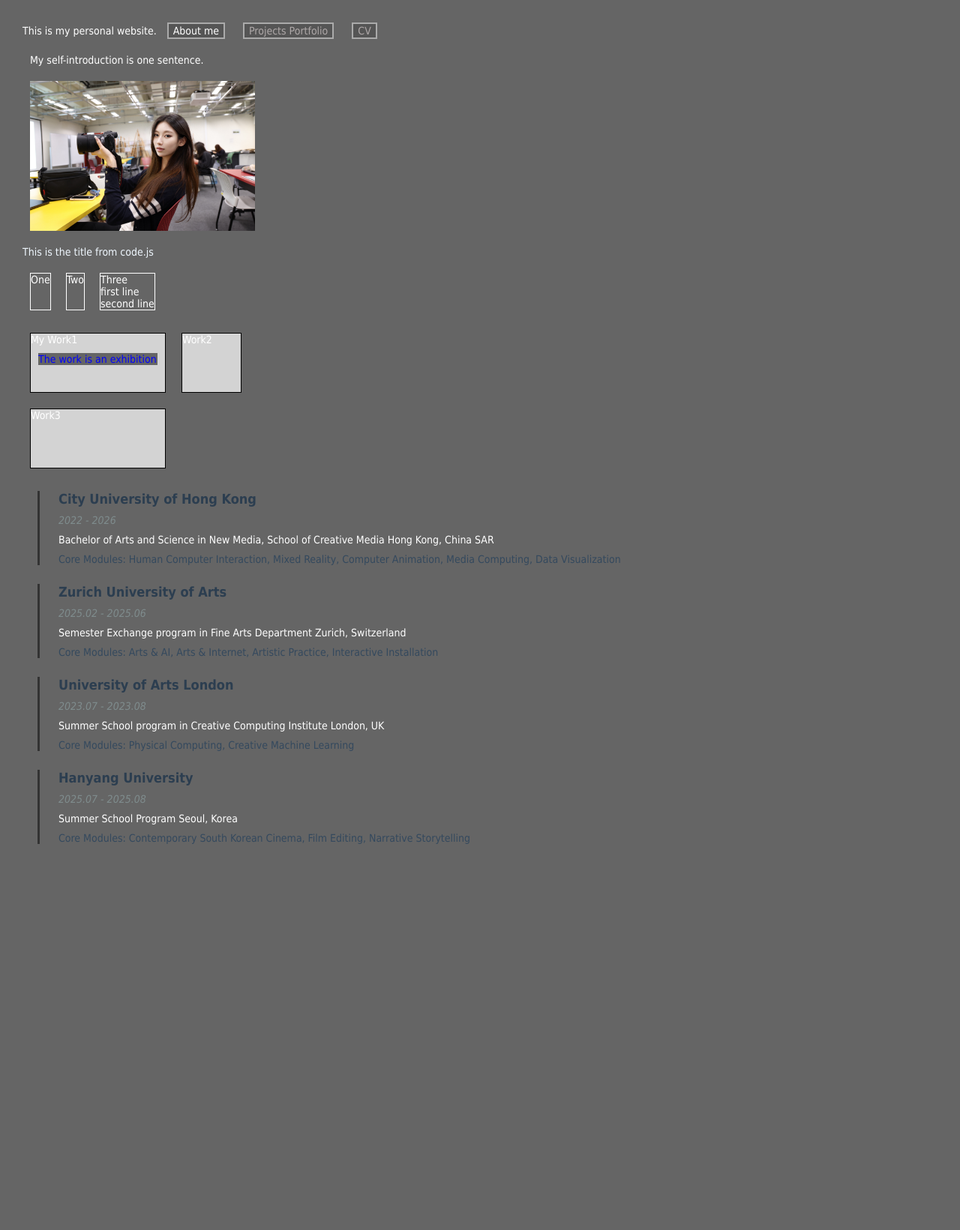
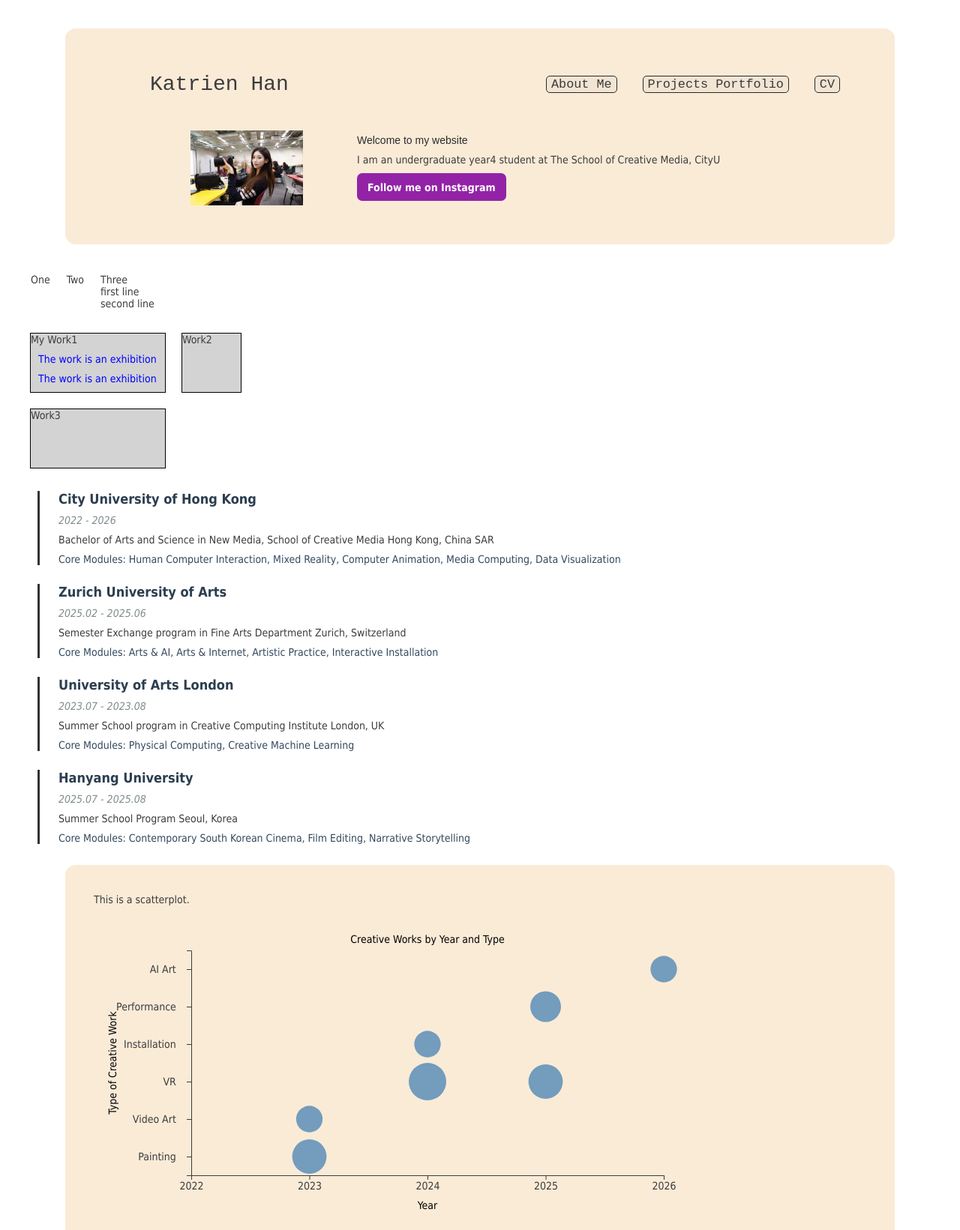
Before and after one commit to katrien1213/KatrienPersonalWebsite, a plain HTML site: page index.html in a window 1280 px wide. Shown: the top 1641 px of the page at 75% size. Before the commit the page ends 1141 px from the top, so only its background shows below. Drawn offline with nearby package versions, Linux system fonts and the light colour scheme.

Commit message:
activity3

```diff
--- /dev/null
+++ b/bar.js
@@ -0,0 +1,84 @@
+// --- Setup dimensions and margins ---
+const margin = {top: 40, right: 30, bottom: 60, left: 120};
+const width = 600 - margin.left - margin.right;
+const height = 400 - margin.top - margin.bottom;
+
+// --- Append SVG inside <section id="vis-bar"> ---
+const svgBar = d3.select("#vis-bar")
+  .append("svg")
+  .attr("width", width + margin.left + margin.right)
+  .attr("height", height + margin.top + margin.bottom)
+  .append("g")
+  .attr("transform", `translate(${margin.left},${margin.top})`);
+
+// --- Data: proficiency (0–100%) ---
+const dataBar = [
+  {software: "UE5", score: 85},
+  {software: "Unity", score: 75},
+  {software: "Blender", score: 90},
+  {software: "Spyder", score: 60},
+  {software: "Figma", score: 80}
+];
+
+// --- Scales ---
+const yBar = d3.scaleBand()
+  .domain(dataBar.map(d => d.software))
+  .range([0, height])
+  .padding(0.2);
+
+const xBar = d3.scaleLinear()
+  .domain([0, 100])
+  .range([0, width]);
+
+// --- Axes ---
+svgBar.append("g")
+  .attr("transform", `translate(0,${height})`)
+  .call(d3.axisBottom(xBar).ticks(5).tickFormat(d => d + "%"));
+
+svgBar.append("g")
+  .call(d3.axisLeft(yBar));
+
+// --- Bars ---
+svgBar.selectAll("rect")
+  .data(dataBar)
+  .enter()
+  .append("rect")
+  .attr("y", d => yBar(d.software))
+  .attr("x", 0)
+  .attr("height", yBar.bandwidth())
+  .attr("width", d => xBar(d.score))
+  .attr("fill", "steelblue")
+  .style("opacity", 0.8);
+
+// --- Labels (numbers at end of bars) ---
+svgBar.selectAll("text.label")
+  .data(dataBar)
+  .enter()
+  .append("text")
+  .attr("class", "label")
+  .attr("x", d => xBar(d.score) + 5)
+  .attr("y", d => yBar(d.software) + yBar.bandwidth() / 1.6)
+  .text(d => d.score + "%")
+  .style("font-size", "12px")
+  .style("fill", "#333");
+
+// --- X-axis annotation (Skill Proficiency %) ---
+svgBar.append("text")
+  .attr("text-anchor", "middle")
+  .attr("x", width / 2)
+  .attr("y", height + 40)
+  .text("Skill Proficiency (%)")
+  .style("font-size", "14px")
+  .style("font-weight", "bold")
+  .style("fill", "#333");
+
+// --- Y-axis annotation (Software) ---
+svgBar.append("text")
+  .attr("text-anchor", "middle")
+  .attr("transform", `rotate(-90)`)
+  .attr("x", -height / 2)
+  .attr("y", -80)
+  .text("Software")
+  .style("font-size", "14px")
+  .style("font-weight", "bold")
+  .style("fill", "#333");
--- a/code.js
+++ b/code.js
@@ -1,5 +1,5 @@
 var title = document.querySelector("h1");
-title.innerHTML = "This is the title from code.js";
+title.innerHTML = "Welcome to my website";
 
 // fetch the button from the DOM
 var button = document.querySelector("#CV");
--- a/index.html
+++ b/index.html
@@ -2,23 +2,34 @@
 
 <head>
     <link href="style.css" rel="stylesheet" />
+    <script src="https://d3js.org/d3.v7.min.js"></script>
+
+
+
 </head>
 
-<body>
-    <div id="main">
-        <!--this is a comment-->
-        This is my personal website.
-        <button>About me</button>
+<header>
+    <nav id="main">
+        <ul>
+         <p>Katrien Han </p>
+         <button class="subpage">About Me</button>
         <button class="subpage">Projects Portfolio</button>
         <button id="cv" class= "subpage" >CV </button>
-        <p>My self-introduction is one sentence.</p>
-        <img src="me.JPG" width="300" height="200" />
+        </ul>
+    </nav>
+
+    <div class="flex-container">
+         <img src="me.JPG" width="150" height="100" />
+         <div class= "text-container">
+           <h1>Welcome to my website!</h1>
+           <p> I am an undergraduate year4 student at The School of Creative Media, CityU</p>
+           <a class="intro_button" href="">Follow me on Instagram</a>
+           </div>
     </div>
-
-    <h1>This is a title from html</h1>
+</header>
 
 
-</body>
+<body>
 <div class="box">
     <div>One</div>
     <div>Two</div>
@@ -65,6 +76,18 @@
         <p class="modules">Core Modules: Contemporary South Korean Cinema, Film Editing, Narrative Storytelling</p>
     </div>
 </div>
+<script src="code.js"></script>
+<script src="src/scatterplot.js"></script>
+
+<section id="vis-scatterplot">
+    <h2> This is a scatterplot.</h2>
+</section>
+
+<section id="vis-bar"></section>
+<script src="https://d3js.org/d3.v7.min.js"></script>
+<script src="bar.js"></script>
 
 
+</body>
+
 </html>
--- /dev/null
+++ b/src/scatterplot.js
@@ -0,0 +1,89 @@
+// Run after DOM is ready
+document.addEventListener("DOMContentLoaded", function () {
+
+  // --- Sample Data ---
+  const data = [
+    { year: 2023, type: "Painting", count: 4 },
+    { year: 2023, type: "Video Art", count: 2 },
+    { year: 2024, type: "VR", count: 5 },
+    { year: 2024, type: "Installation", count: 2 },
+    { year: 2025, type: "Performance", count: 3 },
+    { year: 2025, type: "VR", count: 4 },
+    { year: 2026, type: "AI Art", count: 2 }
+  ];
+
+  // --- Dimensions ---
+  const margin = { top: 40, right: 40, bottom: 60, left: 130 };
+  const width = 800 - margin.left - margin.right;
+  const height = 400 - margin.top - margin.bottom;
+
+  // --- Create SVG inside the section ---
+  const svg = d3.select("#vis-scatterplot")
+    .append("svg")
+    .attr("width", width + margin.left + margin.right)
+    .attr("height", height + margin.top + margin.bottom)
+    .append("g")
+    .attr("transform", `translate(${margin.left},${margin.top})`);
+
+  // --- Scales ---
+  const x = d3.scaleLinear()
+    .domain([2022, 2026]) // fixed range
+    .range([0, width]);
+
+  const types = [...new Set(data.map(d => d.type))];
+  const y = d3.scalePoint()
+    .domain(types)
+    .range([height, 0])
+    .padding(0.5);
+
+  const r = d3.scaleSqrt()
+    .domain([0, d3.max(data, d => d.count)])
+    .range([5, 25]);
+
+  // --- Axes ---
+  svg.append("g")
+    .attr("transform", `translate(0,${height})`)
+    .call(
+      d3.axisBottom(x)
+        .tickFormat(d3.format("d"))
+        .ticks(5) // show 2022, 2023, 2024, 2025, 2026
+    );
+
+  svg.append("g")
+    .call(d3.axisLeft(y))
+    .selectAll("text")
+    .attr("dx", "-0.8em"); // move y labels left so they don't overlap the axis
+
+  // --- Dots ---
+  svg.selectAll("circle")
+    .data(data)
+    .enter()
+    .append("circle")
+    .attr("cx", d => x(d.year))
+    .attr("cy", d => y(d.type))
+    .attr("r", d => r(d.count))
+    .attr("fill", "#4682B4")
+    .attr("opacity", 0.75);
+
+  // --- Labels ---
+  svg.append("text")
+    .attr("x", width / 2)
+    .attr("y", height + 45)
+    .attr("text-anchor", "middle")
+    .text("Year");
+
+  svg.append("text")
+    .attr("x", -height / 2)
+    .attr("y", -100)
+    .attr("transform", "rotate(-90)")
+    .attr("text-anchor", "middle")
+    .text("Type of Creative Work");
+
+  svg.append("text")
+    .attr("x", width / 2)
+    .attr("y", -10)
+    .attr("text-anchor", "middle")
+    .attr("font-weight", "bold")
+    .attr("font-size", "16px")
+    .text("Creative Works by Year and Type");
+});
--- a/style.css
+++ b/style.css
@@ -1,18 +1,18 @@
 *{
-    color:rgb(255, 255, 255);/*a comment*/
+    color:rgb(60, 60, 60);/*a comment*/
     margin:10px;
     font: 14px Tahoma;
-    background-color: rgb(101, 101, 101);
+
 
 }
 button.subpage {
-    color:rgb(175, 169, 169);
+    color:rgb(59, 58, 58);
 }
 
-h1{color:aliceblue}
+h1{color:rgb(43, 43, 43)}
 button{
-    border:2px solid #AAA;
-    background-color: #555;
+    border:0.2px solid #292929;
+    background-color: #bcb7b721;
 }
 
 /* Class selector for all education section */
@@ -102,3 +102,62 @@ border: solid 1px white;
     grid-row-start:2;
     grid-row-end:3;
 }
+
+header, section{
+    margin:2em auto;
+    width:min(75em,100%);
+    background-color: antiquewhite;
+    padding:min(2em,15%);
+    border-radius:1em;
+}
+nav{
+    margin: 1em auto 1em auto;
+    width:min(1000px,100%);
+    font-size:1.5em;
+}
+nav ul {
+    display:flex;
+    align-items:center;
+    list-style-type:none;
+    gap:1em;
+    font-family: sans-serif;
+}
+
+nav p:first-child{
+    margin-right:auto;
+    font-size:2em;
+    font-family:'Courier New', Courier, monospace;
+}
+.intro_button{
+    display:inline-block;
+    text-decoration:none;
+    color:white;
+    background-color:rgb(146, 35, 166);
+    padding:.75em 1em;
+    margin-top:0em;
+    border-radius:.5em;
+    font-weight:600;
+}
+button.subpage{
+    border-radius: .3em;
+    font-size: 1.2em;
+    font-family:'Courier New', Courier, monospace;
+}
+
+.flex-container{
+    display: flex;
+    justify-content:center;
+    align-items:center;
+    flex-wrap:wrap;
+    gap:3em;
+}
+
+h1{
+    font: size 0.8em;
+    font-family:sans-serif;
+}
+
+
+.text-container{
+    flex:0 1 40em;
+}
```
